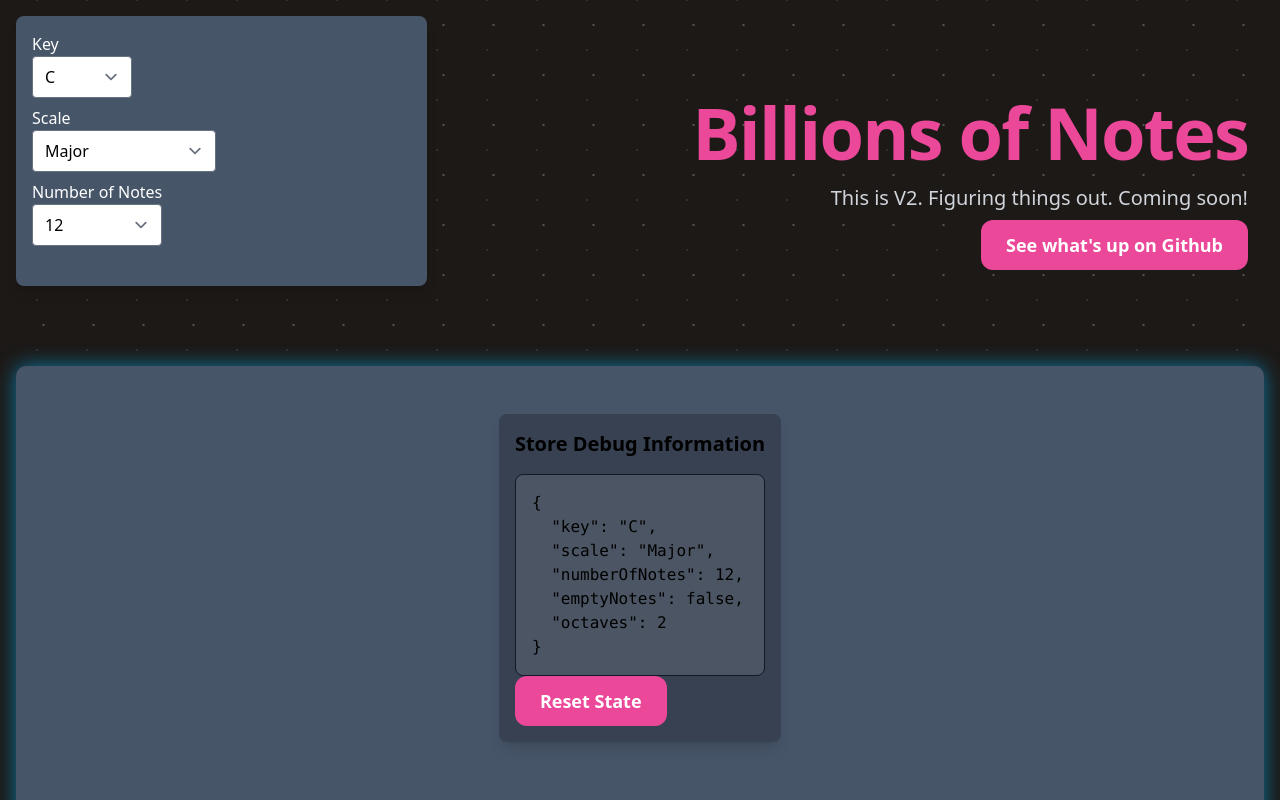
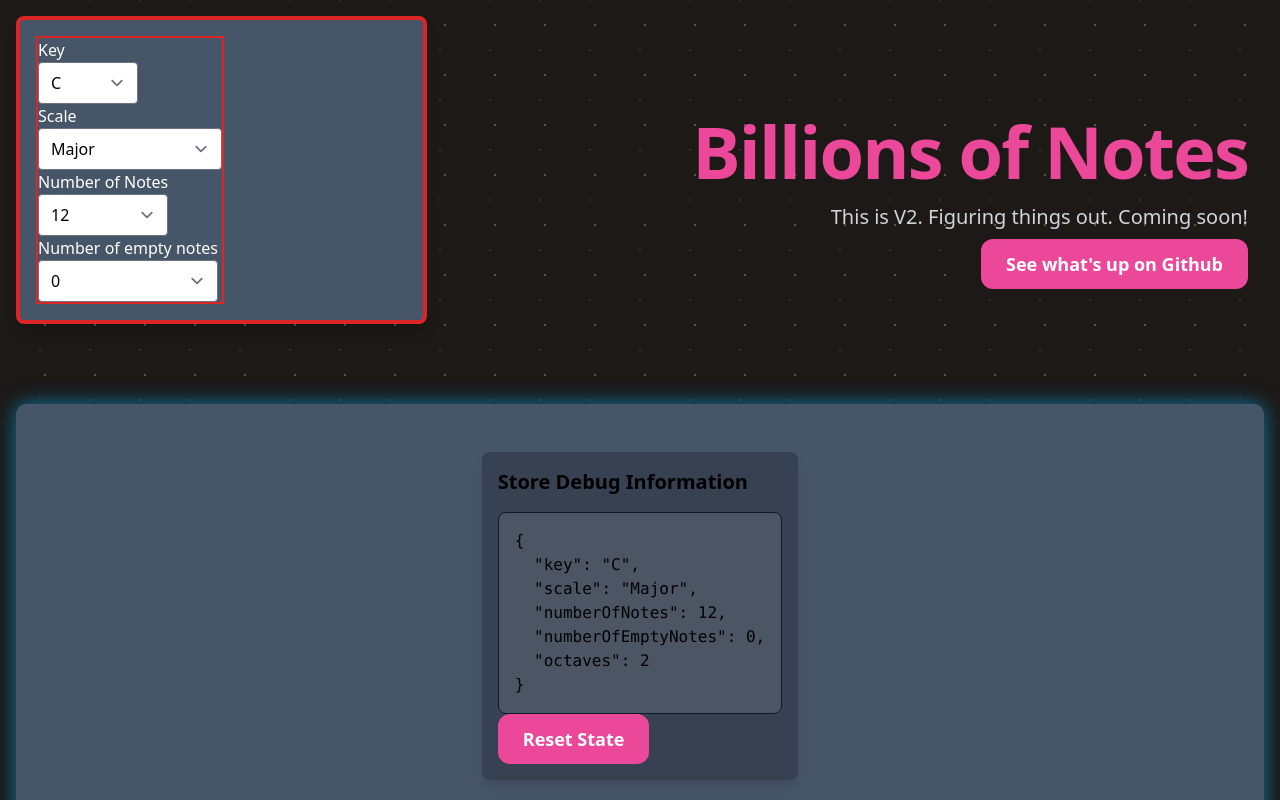
Before and after one commit to goatonabicycle/billions-of-notes, a React (Vite) app: page / in a window 1280 px wide. Shown: the top 800 px of the page. Built offline with nearby package versions, Linux system fonts and the light colour scheme.

Commit message:
feat: empty notes component

```diff
--- /dev/null
+++ b/src/components/molecules/number-of-empty-notes-select.tsx
@@ -0,0 +1,46 @@
+import React, { ChangeEvent, useCallback } from "react";
+import useStore from "../../store";
+import Select from "components/atoms/select";
+
+const NumberOfEmptyNotesSelect: React.FC = () => {
+  const setInputState = useStore((state) => state.setInputState);
+  const numberOfNotes = useStore((state) => state.inputState.numberOfNotes);
+  const numberOfEmptyNotes = useStore(
+    (state) => state.inputState.numberOfEmptyNotes
+  );
+
+  const maxEmptyNotes = Math.max(0, numberOfNotes);
+  if (numberOfEmptyNotes > maxEmptyNotes) {
+    setInputState("numberOfEmptyNotes", maxEmptyNotes);
+  }
+
+  const handleChange = useCallback(
+    (event: ChangeEvent<HTMLSelectElement>) => {
+      const value = parseInt(event.target.value, 10);
+      if (!isNaN(value)) {
+        setInputState("numberOfEmptyNotes", value);
+      }
+    },
+    [setInputState]
+  );
+
+  const notes = Array.from({ length: maxEmptyNotes }, (_, i) => i);
+
+  return (
+    <div className="w-full">
+      <Select
+        id="numberOfEmptyNotes"
+        name="numberOfEmptyNotes"
+        label="Number of empty notes"
+        onChange={handleChange}
+        selectedValue={numberOfEmptyNotes.toString()}
+        options={notes.map((num) => ({
+          value: num.toString(),
+          label: num,
+        }))}
+      />
+    </div>
+  );
+};
+
+export default NumberOfEmptyNotesSelect;
--- a/src/components/molecules/number-of-notes-select.tsx
+++ b/src/components/molecules/number-of-notes-select.tsx
@@ -16,7 +16,7 @@ const NumberOfNotesSelect: React.FC = () => {
     [setInputState]
   );
 
-  const notes = Array.from({ length: 399 }, (_, i) => i + 2);
+  const notes = Array.from({ length: 399 }, (_, i) => i + 1);
 
   return (
     <div className="w-full">
--- a/src/components/organisms/inputs.tsx
+++ b/src/components/organisms/inputs.tsx
@@ -2,13 +2,15 @@ import React from "react";
 import KeySelect from "components/molecules/key-select";
 import ScaleSelect from "components/molecules/scale-select";
 import NumberOfNotesSelect from "components/molecules/number-of-notes-select";
+import NumberOfEmptyNotesSelect from "components/molecules/number-of-empty-notes-select";
 
 const Inputs: React.FC = () => {
   return (
-    <div className="input-group">
+    <div className="border-solid border-2 border-red-600">
       <KeySelect />
       <ScaleSelect />
       <NumberOfNotesSelect />
+      <NumberOfEmptyNotesSelect />
     </div>
   );
 };
--- a/src/index.css
+++ b/src/index.css
@@ -39,7 +39,7 @@
   }
 
   .controls {
-    @apply row-span-1 col-span-1 flex flex-col space-y-4 justify-start items-start p-4 bg-slate-600 rounded-lg shadow-lg text-white;
+    @apply row-span-1 col-span-1 flex flex-col space-y-4 justify-start items-start p-4 bg-slate-600 border-solid border-4 border-red-600 rounded-lg shadow-lg text-white;
   }
 
   .header {
@@ -53,10 +53,6 @@
     box-shadow: 0 0 20px rgba(0, 183, 255, 0.6);
   }
 
-  .input-group {
-    @apply flex flex-col space-y-2;
-  }
-
   .input-label {
     @apply text-lg font-semibold;
   }
--- a/src/store.ts
+++ b/src/store.ts
@@ -4,7 +4,7 @@ interface InputState {
   key: string;
   scale: string;
   numberOfNotes: number;
-  emptyNotes: boolean;
+  numberOfEmptyNotes: number;
   octaves: number;
 }
 
@@ -20,7 +20,7 @@ interface StoreState {
 const DEFAULT_KEY = "C";
 const DEFAULT_SCALE = "Major";
 const DEFAULT_NUMBER_OF_NOTES = 12;
-const DEFAULT_EMPTY_NOTES = false;
+const DEFAULT_EMPTY_NOTES = 0;
 const DEFAULT_OCTAVES = 2;
 
 const loadStateFromLocalStorage = (): InputState => {
@@ -32,7 +32,7 @@ const loadStateFromLocalStorage = (): InputState => {
     key: DEFAULT_KEY,
     scale: DEFAULT_SCALE,
     numberOfNotes: DEFAULT_NUMBER_OF_NOTES,
-    emptyNotes: DEFAULT_EMPTY_NOTES,
+    numberOfEmptyNotes: DEFAULT_EMPTY_NOTES,
     octaves: DEFAULT_OCTAVES,
   };
 };
@@ -54,7 +54,7 @@ const useStore = create<StoreState>((set) => ({
       key: DEFAULT_KEY,
       scale: DEFAULT_SCALE,
       numberOfNotes: DEFAULT_NUMBER_OF_NOTES,
-      emptyNotes: DEFAULT_EMPTY_NOTES,
+      numberOfEmptyNotes: DEFAULT_EMPTY_NOTES,
       octaves: DEFAULT_OCTAVES,
     };
     localStorage.setItem("inputState", JSON.stringify(defaultState));
--- a/tsconfig.json
+++ b/tsconfig.json
@@ -26,6 +26,6 @@
       "hooks/*": ["src/hooks/*"]
     }
   },
-  "include": ["src"],
+  "include": ["src", "tests.setup.ts"],
   "references": [{ "path": "./tsconfig.node.json" }]
 }
--- a/vite.config.ts
+++ b/vite.config.ts
@@ -17,7 +17,7 @@ export default defineConfig((configEnv) => {
     test: {
       globals: true,
       environment: "happy-dom",
-      setupFiles: "./src/infrastructure/tests.setup.ts",
+      setupFiles: "./tests.setup.ts",
     },
     resolve: {
       alias: {
```
Also changed, not shown: tests.setup.ts (renamed from src/infrastructure/tests.setup.ts).
